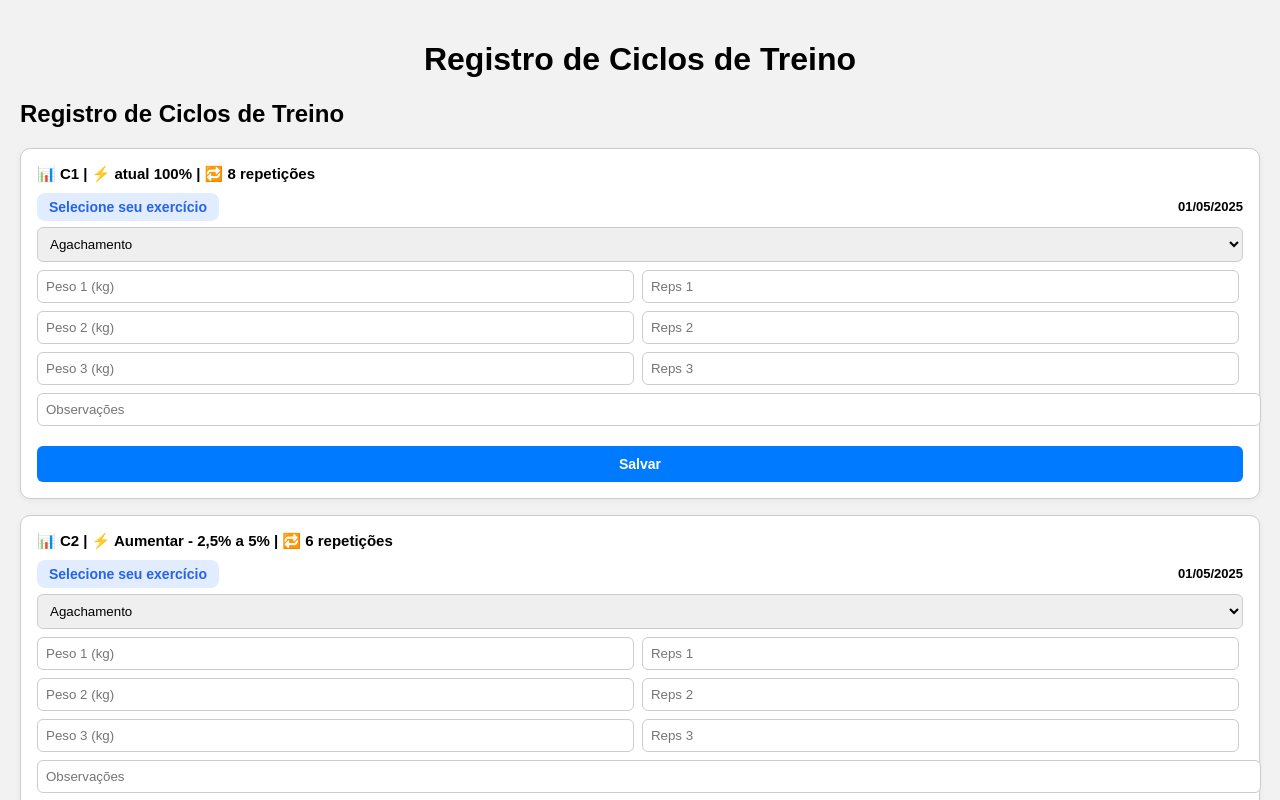
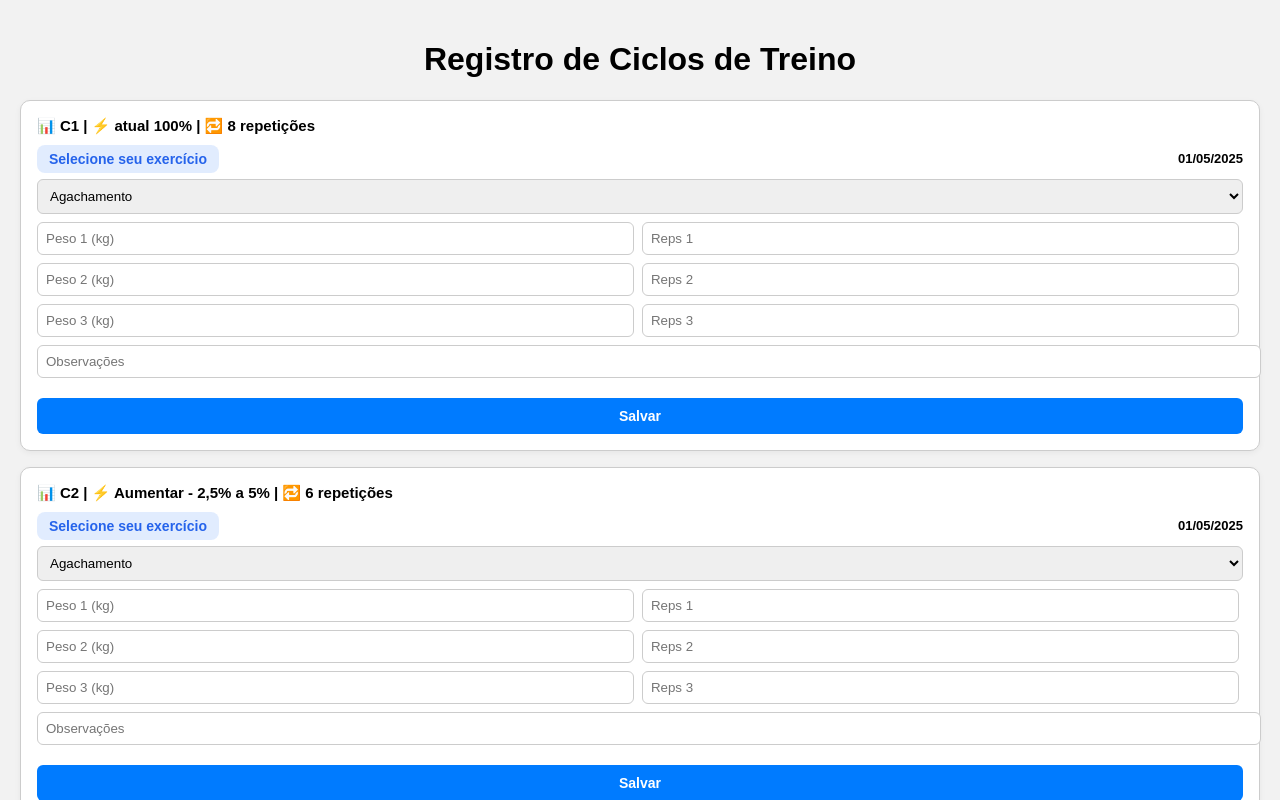
Before and after one commit to FabricioMartinhoEngeroff/GymWave-Strength, a React (Vite) app: page / in a window 1280 px wide. Shown: the top 800 px of the page. Built offline with nearby package versions, Linux system fonts and the light colour scheme.

Commit message:
Alguns ajustes

```diff
--- a/src/App.tsx
+++ b/src/App.tsx
@@ -40,7 +40,7 @@
 
   return (
     <div className="p-4 space-y-6">
-      <h1 className="text-xl font-bold text-center">Registro de Ciclos de Treino</h1>
+
 
       <ExerciciosSection
         dados={dados}
--- a/src/components/ExerciseSection.tsx
+++ b/src/components/ExerciseSection.tsx
@@ -38,9 +38,9 @@
 
   return (
     <div className="bg-white p-4 rounded-xl shadow space-y-2">
-      <h2 className="text-lg font-semibold text-center">
+      <h1 className="text-lg font-semibold text-center">
         Registro de Ciclos de Treino
-      </h2>
+      </h1>
 
       {CICLOS.map(({ id, percentual, reps }: CicloInfo) => (
         <CicloCard
```
